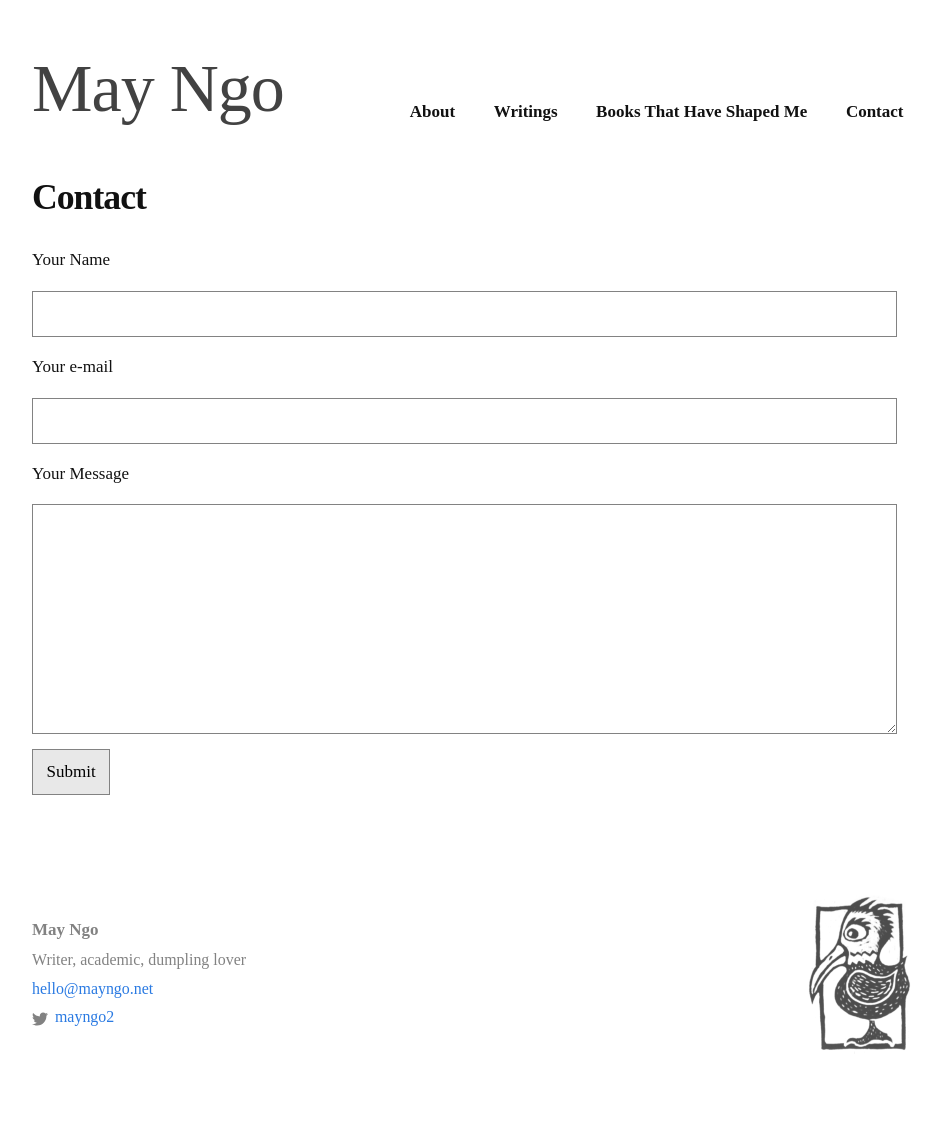
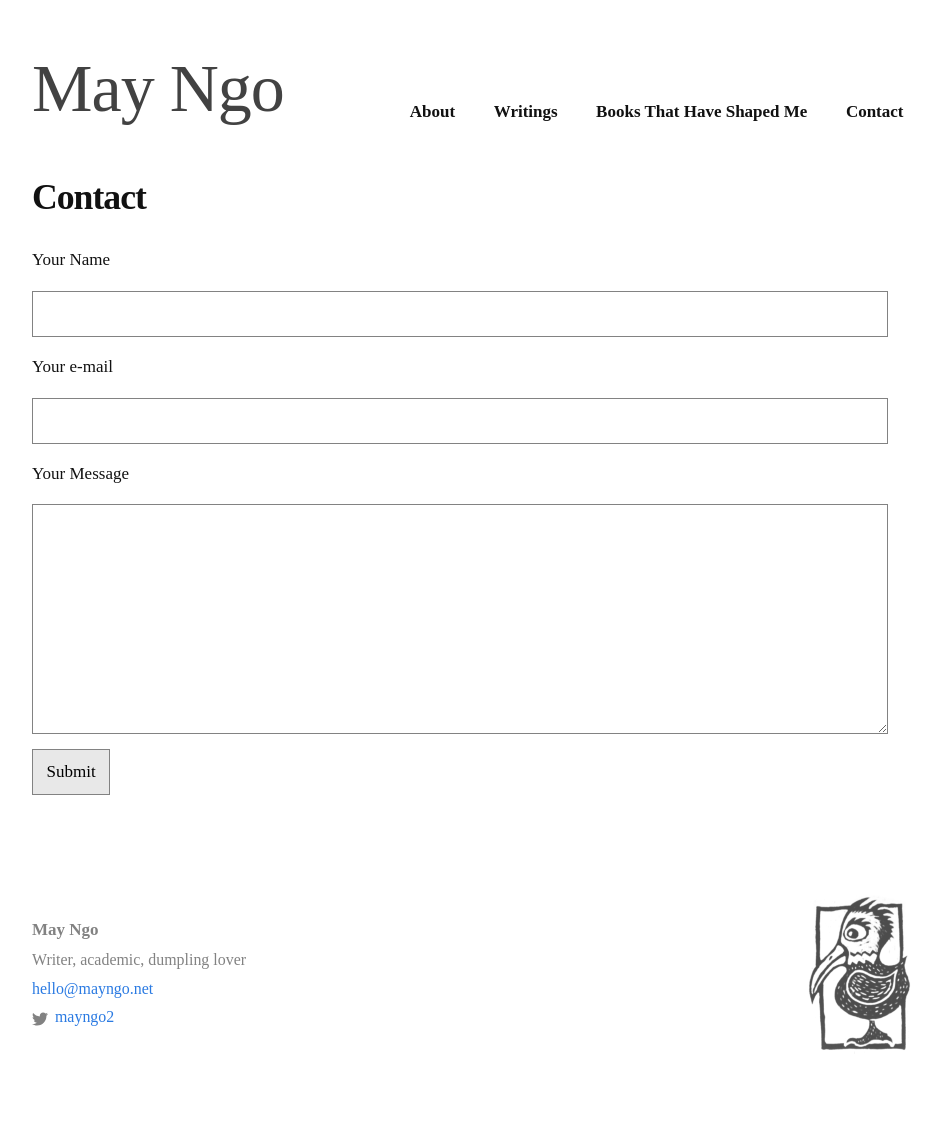
Before and after one commit to mayngo-net/mayngo-net.github.io, a Jekyll site: the page built from contact.markdown, in a window 1280 px wide. Shown: the whole page, without its empty margins (168-1109 px from the left). Built offline with Jekyll 4.4.1, drawn with Linux system fonts in a browser that asks for light colours; some web fonts are replaced.

Commit message:
Update _base.scss

```diff
--- a/_sass/minima/_base.scss
+++ b/_sass/minima/_base.scss
@@ -285,6 +285,6 @@ form {
   input, textarea {
     width: -webkit-calc(#{$content-width} - (#{$spacing-unit} * 3));
     width:         calc(#{$content-width} - (#{$spacing-unit} * 3));
-    max-width: 95%;
+    max-width: 94%;
   }
 }
```
